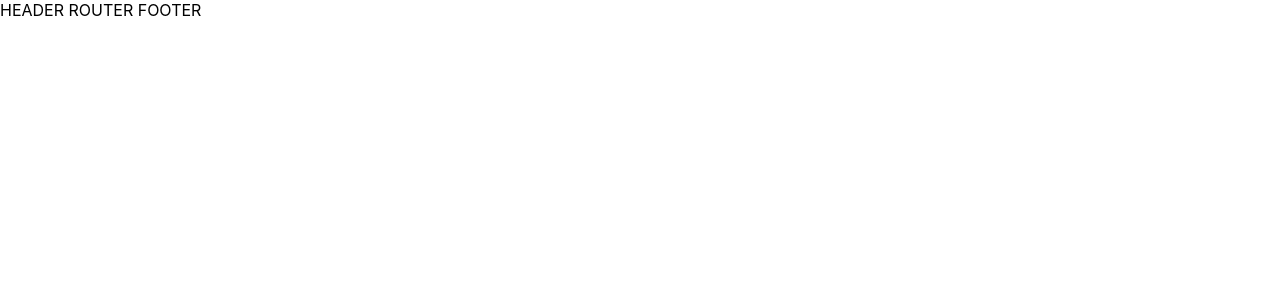
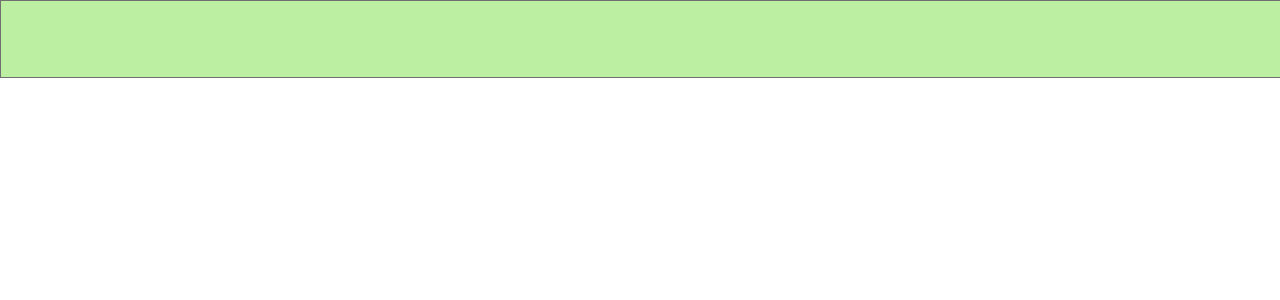
Before and after one commit to bobbySandersJr/portfolio, a React (Create React App) app: page / in a window 1280 px wide. Shown: the top 300 px of the page. Built offline with nearby package versions, Linux system fonts and the light colour scheme.

Commit message:
added styling for TopNavBar

```diff
--- a/src/Components/Navigation/TopNavBar/TopNavBar.css
+++ b/src/Components/Navigation/TopNavBar/TopNavBar.css
@@ -0,0 +1,15 @@
+@import '../../../assets/assets.css';
+
+.TopNavBar {
+  position: absolute;
+  top: 0;
+  left: 0;
+  background-color:var(--primary);
+  height:76px;
+  border: 1px solid var(--border);
+  width: 100%;
+  display: flex;
+  justify-content: space-between;
+  align-content: center;
+  padding: var(--space);
+}
--- a/src/Components/Navigation/TopNavBar/TopNavBar.js
+++ b/src/Components/Navigation/TopNavBar/TopNavBar.js
@@ -0,0 +1,15 @@
+import React from 'react';
+
+// import Logo from '../../components/Logo/logo';
+// import NavigationItems from '../NavigationItems/NavigationItems';
+// import HambergerButton from '../../components/UI/hambergerButton/hambergerButton';
+
+import './TopNavBar.css';
+
+const toolbar = (props) => (
+  <header className='TopNavBar'>
+
+  </header>
+);
+
+export default toolbar;
--- a/src/Components/hoc/Layout/Layout.js
+++ b/src/Components/hoc/Layout/Layout.js
@@ -1,10 +1,12 @@
 import React, { Component } from 'react';
+
+import TopNavBar from '../../Navigation/TopNavBar/TopNavBar';
 
 class Layout extends Component {
   render() {
     return (
       <div>
-        HEADER
+        <TopNavBar />
         ROUTER
         FOOTER
       </div>
--- a/src/assets/assets.css
+++ b/src/assets/assets.css
@@ -5,6 +5,7 @@
   --text: #009D85;
   --header1: #246900;
   --container: #F0F0F0;
+  --border: #707070;
   --headerOpacity: '70%';
   --space: '14px';
 }
```
